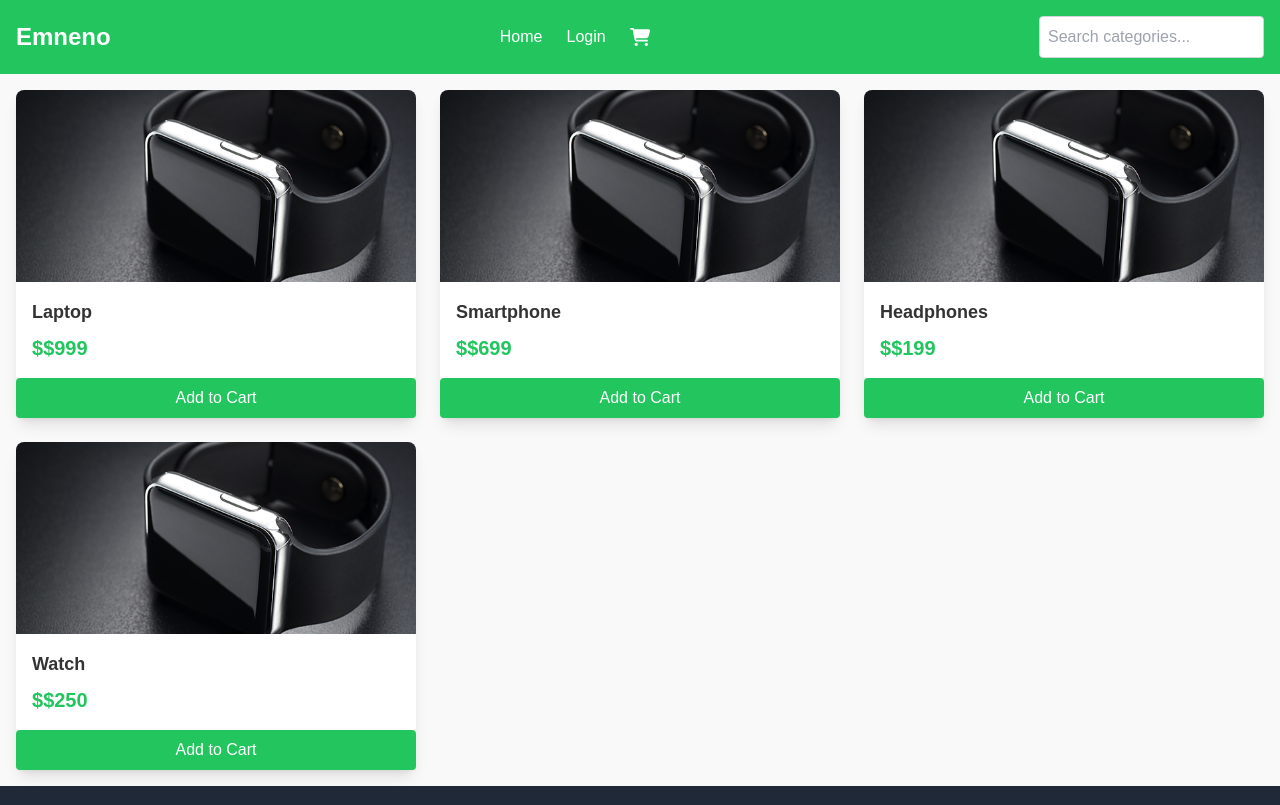
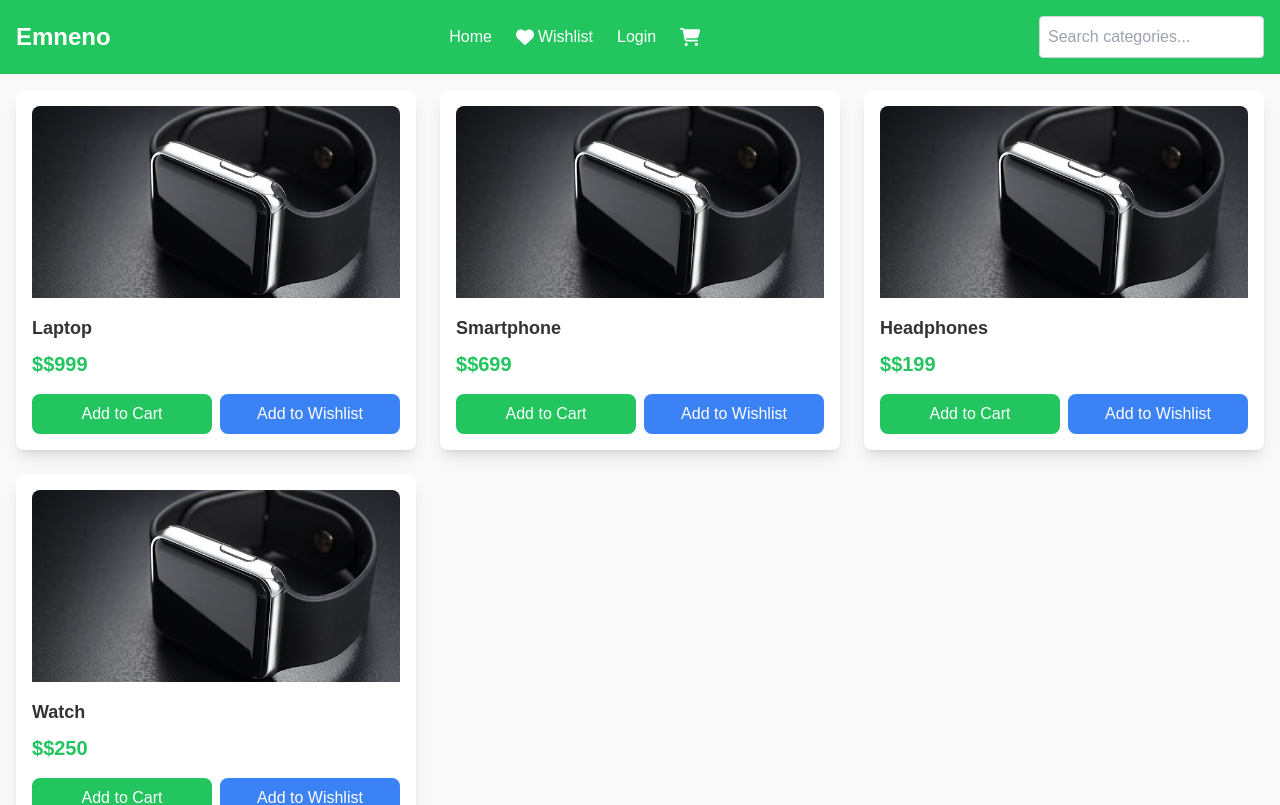
Before and after one commit to derril-tech/ecommerce-store, a React (Create React App) app: page /example-product-cards in a window 1280 px wide. Shown: the top 805 px of the page. Built offline with nearby package versions, Linux system fonts and the light colour scheme.

Commit message:
wishlist added

```diff
--- a/src/App.js
+++ b/src/App.js
@@ -14,6 +14,7 @@ import Cart from "./pages/Cart/Cart"; // Import the Cart component
 import Checkout from "./pages/Checkout/Checkout"; // Import the Checkout component
 import ProductDetails from "./pages/ProductDetails/ProductDetails";
 import SearchFilter from "./components/SearchFilter/SearchFilter";
+import Wishlist from "./pages/Wishlist/Wishlist"; // Import the Wishlist component
 
 function App() {
   return (
@@ -45,6 +46,8 @@ function App() {
             <Route path="/cart" element={<Cart />} />
             <Route path="/checkout" element={<Checkout />} />
             <Route path="/product/:id" element={<ProductDetails />} />
+            <Route path="/wishlist" element={<Wishlist />} />{" "}
+            {/* Add Wishlist */}
           </Routes>
         </main>
         {/* Footer */}
--- a/src/components/Navbar/Navbar.js
+++ b/src/components/Navbar/Navbar.js
@@ -2,7 +2,11 @@ import React, { useState } from "react";
 import { NavLink, useNavigate } from "react-router-dom";
 import { useSelector } from "react-redux";
 import { FontAwesomeIcon } from "@fortawesome/react-fontawesome";
-import { faShoppingCart, faBars } from "@fortawesome/free-solid-svg-icons";
+import {
+  faShoppingCart,
+  faBars,
+  faHeart,
+} from "@fortawesome/free-solid-svg-icons";
 
 const categories = [
   { name: "Electronics", image: "/images/electronicscat.png" },
@@ -22,6 +26,11 @@ function Navbar() {
   const cartItemsCount = useSelector(
     (state) =>
       state.cart?.items.reduce((count, item) => count + item.quantity, 0) || 0
+  );
+
+  // Get wishlist item count from Redux
+  const wishlistItemsCount = useSelector(
+    (state) => state.wishlist?.items.length || 0
   );
 
   const toggleMobileMenu = () => {
@@ -69,6 +78,24 @@ function Navbar() {
               Home
             </NavLink>
           </li>
+          <li className="relative">
+            <NavLink
+              to="/wishlist"
+              className="hover:underline flex items-center"
+            >
+              {/* Change the heart icon color to white */}
+              <FontAwesomeIcon
+                icon={faHeart}
+                className="text-white text-lg mr-1"
+              />
+              Wishlist
+              {wishlistItemsCount > 0 && (
+                <span className="absolute top-0 -right-3 bg-yellow-500 text-white rounded-full text-xs w-5 h-5 flex items-center justify-center">
+                  {wishlistItemsCount}
+                </span>
+              )}
+            </NavLink>
+          </li>
           <li>
             <NavLink
               to="/login"
@@ -83,7 +110,7 @@ function Navbar() {
             <NavLink to="/cart" className="hover:underline flex items-center">
               <FontAwesomeIcon icon={faShoppingCart} className="text-lg" />
               {cartItemsCount > 0 && (
-                <span className="absolute top-0 -right-2 bg-red-500 text-white rounded-full text-xs w-5 h-5 flex items-center justify-center">
+                <span className="absolute top-0 -right-3 bg-red-500 text-white rounded-full text-xs w-5 h-5 flex items-center justify-center">
                   {cartItemsCount}
                 </span>
               )}
@@ -127,8 +154,19 @@ function Navbar() {
           <NavLink to="/cart" className="relative flex items-center">
             <FontAwesomeIcon icon={faShoppingCart} className="text-lg" />
             {cartItemsCount > 0 && (
-              <span className="absolute top-0 -right-2 bg-red-500 text-white rounded-full text-xs w-5 h-5 flex items-center justify-center">
+              <span className="absolute top-0 -right-3 bg-red-500 text-white rounded-full text-xs w-5 h-5 flex items-center justify-center">
                 {cartItemsCount}
+              </span>
+            )}
+          </NavLink>
+          <NavLink to="/wishlist" className="relative flex items-center">
+            <FontAwesomeIcon
+              icon={faHeart}
+              className="text-lg text-white-500"
+            />
+            {wishlistItemsCount > 0 && (
+              <span className="absolute top-0 -right-3 bg-yellow-500 text-white rounded-full text-xs w-5 h-5 flex items-center justify-center">
+                {wishlistItemsCount}
               </span>
             )}
           </NavLink>
@@ -156,6 +194,20 @@ function Navbar() {
                 }
               >
                 Home
+              </NavLink>
+            </li>
+            <li>
+              <NavLink
+                to="/wishlist"
+                onClick={() => setMobileMenuOpen(false)}
+                className={({ isActive }) =>
+                  `block hover:underline ${
+                    isActive ? "underline font-bold" : ""
+                  }`
+                }
+              >
+                <FontAwesomeIcon icon={faHeart} className="text-lg mr-1" />
+                Wishlist
               </NavLink>
             </li>
             <li>
--- a/src/components/ProductCard/ProductCard.js
+++ b/src/components/ProductCard/ProductCard.js
@@ -2,6 +2,7 @@ import React, { useState } from "react";
 import PropTypes from "prop-types";
 import { useDispatch } from "react-redux";
 import { addToCart } from "../../redux/slices/cartSlice";
+import { addToWishlist } from "../../redux/slices/wishlistSlice";
 import { Link } from "react-router-dom";
 
 const ProductCard = ({ product }) => {
@@ -11,37 +12,51 @@ const ProductCard = ({ product }) => {
   const handleAddToCart = () => {
     dispatch(addToCart({ ...product, quantity: 1 }));
     setShowPopup(true);
-    setTimeout(() => setShowPopup(false), 3000); // Popup disappears after 3 seconds
+    setTimeout(() => setShowPopup(false), 1000); // Popup disappears after 1 second
+  };
+
+  const handleAddToWishlist = () => {
+    dispatch(addToWishlist(product));
+    setShowPopup(true);
+    setTimeout(() => setShowPopup(false), 1000);
   };
 
   return (
-    <div className="relative bg-white shadow-lg rounded-lg hover:shadow-xl transition-shadow duration-300 flex flex-col">
+    <div className="relative bg-white shadow-lg rounded-lg hover:shadow-xl transition-shadow duration-300 flex flex-col p-4">
       <Link to={`/product/${product.id}`}>
         <img
           src={product.image}
           alt={product.name}
-          className="w-full h-48 object-cover rounded-t-lg"
+          className="w-full h-48 object-cover rounded-t-lg mb-4"
         />
       </Link>
-      <div className="p-4 flex-grow">
-        <h3 className="text-lg font-semibold">
+      <div className="flex-grow">
+        <h3 className="text-lg font-semibold mb-2">
           <Link to={`/product/${product.id}`}>{product.name}</Link>
         </h3>
-        <p className="text-green-500 font-bold text-xl mt-2">
+        <p className="text-green-500 font-bold text-xl mb-4">
           ${product.price}
         </p>
       </div>
-      <button
-        onClick={handleAddToCart}
-        className="mt-auto bg-green-500 text-white py-2 px-6 rounded hover:bg-green-600"
-      >
-        Add to Cart
-      </button>
+      <div className="flex space-x-2">
+        <button
+          onClick={handleAddToCart}
+          className="bg-green-500 text-white py-2 px-4 rounded-lg hover:bg-green-600 focus:outline-none flex-1"
+        >
+          Add to Cart
+        </button>
+        <button
+          onClick={handleAddToWishlist}
+          className="bg-blue-500 text-white py-2 px-4 rounded-lg hover:bg-blue-600 focus:outline-none flex-1"
+        >
+          Add to Wishlist
+        </button>
+      </div>
 
       {/* Popup for product added */}
       {showPopup && (
         <div className="absolute bottom-2 left-1/2 transform -translate-x-1/2 bg-red-500 text-white py-1 px-3 rounded shadow-md animate-fade-in-out">
-          Product Added to Cart
+          Item Added!
         </div>
       )}
     </div>
--- /dev/null
+++ b/src/pages/Wishlist/Wishlist.js
@@ -0,0 +1,42 @@
+import React from "react";
+import { useSelector, useDispatch } from "react-redux";
+import { removeFromWishlist } from "../../redux/slices/wishlistSlice";
+
+const Wishlist = () => {
+  const dispatch = useDispatch();
+  const wishlistItems = useSelector((state) => state.wishlist.items);
+
+  return (
+    <div className="p-6">
+      <h1 className="text-3xl font-bold mb-6">Wishlist</h1>
+      {wishlistItems.length > 0 ? (
+        <div className="grid grid-cols-1 sm:grid-cols-2 md:grid-cols-3 gap-6">
+          {wishlistItems.map((item) => (
+            <div
+              key={item.id}
+              className="bg-white shadow-md rounded-lg p-4 flex flex-col items-center"
+            >
+              <img
+                src={item.image}
+                alt={item.name}
+                className="w-32 h-32 object-cover rounded mb-4"
+              />
+              <h3 className="text-lg font-semibold">{item.name}</h3>
+              <p className="text-green-500 font-bold">${item.price}</p>
+              <button
+                onClick={() => dispatch(removeFromWishlist(item.id))}
+                className="mt-4 bg-red-500 text-white py-2 px-4 rounded hover:bg-red-600"
+              >
+                Remove
+              </button>
+            </div>
+          ))}
+        </div>
+      ) : (
+        <p className="text-lg">Your wishlist is empty!</p>
+      )}
+    </div>
+  );
+};
+
+export default Wishlist;
--- /dev/null
+++ b/src/redux/slices/wishlistSlice.js
@@ -0,0 +1,27 @@
+import { createSlice } from "@reduxjs/toolkit";
+
+// Initial state with items retrieved from localStorage
+const initialState = {
+  items: JSON.parse(localStorage.getItem("wishlist")) || [],
+};
+
+const wishlistSlice = createSlice({
+  name: "wishlist",
+  initialState,
+  reducers: {
+    addToWishlist(state, action) {
+      const exists = state.items.find((item) => item.id === action.payload.id);
+      if (!exists) {
+        state.items.push(action.payload);
+        localStorage.setItem("wishlist", JSON.stringify(state.items));
+      }
+    },
+    removeFromWishlist(state, action) {
+      state.items = state.items.filter((item) => item.id !== action.payload);
+      localStorage.setItem("wishlist", JSON.stringify(state.items));
+    },
+  },
+});
+
+export const { addToWishlist, removeFromWishlist } = wishlistSlice.actions;
+export default wishlistSlice.reducer;
--- a/src/redux/store.js
+++ b/src/redux/store.js
@@ -1,11 +1,13 @@
 import { configureStore } from "@reduxjs/toolkit";
+import cartReducer from "./slices/cartSlice";
 import productReducer from "./slices/productSlice";
-import cartReducer from "./slices/cartSlice"; // Import the cart reducer
+import wishlistReducer from "./slices/wishlistSlice";
 
 const store = configureStore({
   reducer: {
+    cart: cartReducer,
     products: productReducer,
-    cart: cartReducer, // Add cart reducer
+    wishlist: wishlistReducer,
   },
 });
 
```
